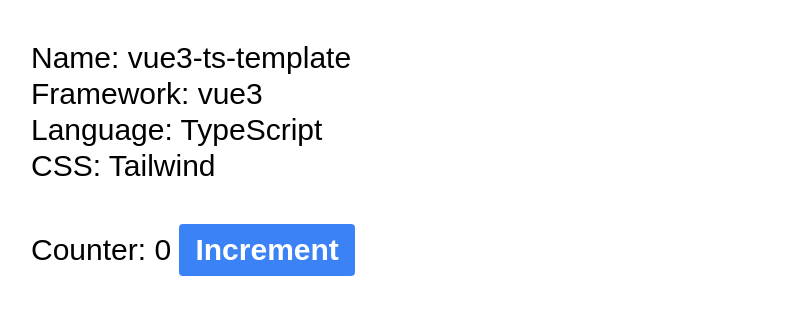
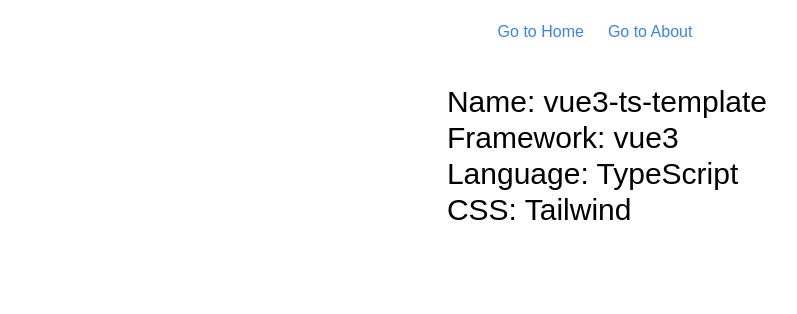
Before and after one commit to siladikarlo856/vue3-ts-template, a Vue app: page /ethical-legal-store/about in a window 1280 px wide. Shown: the top 314 px of the page, without its empty margins (33-830 px from the left). Built offline with nearby package versions, Linux system fonts and the light colour scheme.

Commit message:
Vue router added. webpack resolve @

```diff
--- a/package.json
+++ b/package.json
@@ -55,6 +55,7 @@
   },
   "dependencies": {
     "pinia": "^2.0.26",
-    "vue": "^3.2.45"
+    "vue": "^3.2.45",
+    "vue-router": "^4.1.6"
   }
 }
--- a/src/App.vue
+++ b/src/App.vue
@@ -1,32 +1,30 @@
 <template>
-  <div class="mt-10 text-3xl mx-auto max-w-6xl">
-    <div>Name: vue3-ts-template</div>
-    <div>Framework: vue3</div>
-    <div>Language: TypeScript</div>
-    <div>CSS: Tailwind</div>
+  <div class="container mx-auto mt-5">
+    <ul class="flex justify-center">
+      <li class="mr-6">
+        <router-link to="/" class="text-blue-500 hover:text-blue-800"
+          >Go to Home</router-link
+        >
+      </li>
+      <li class="mr-6">
+        <router-link to="/about" class="text-blue-500 hover:text-blue-800"
+          >Go to About</router-link
+        >
+      </li>
+    </ul>
   </div>
-  <div class="mt-10 text-3xl mx-auto max-w-6xl">
-    Counter: {{ counterStore.count }}
-    <button
-      @click="counterStore.increment"
-      class="bg-blue-500 hover:bg-blue-700 text-white font-bold py-2 px-4 rounded"
-    >
-      Increment
-    </button>
+  <div class="flex">
+    <router-view></router-view>
   </div>
 </template>
 
 <script lang="ts">
 import { defineComponent } from "vue";
-import { useCounterStore } from "./stores/counterStore";
 
 export default defineComponent({
   setup() {
-    const counterStore = useCounterStore();
-
     console.log("Test lint warning");
-
-    return { counterStore };
+    return {};
   },
 });
 </script>
--- a/src/bootloader.ts
+++ b/src/bootloader.ts
@@ -4,10 +4,12 @@
 import "./index.scss";
 
 import App from "./App.vue";
+import router from "./router";
 
 const pinia = createPinia();
 const app = createApp(App);
 
+app.use(router);
 app.use(pinia);
 
 app.mount("#app");
--- /dev/null
+++ b/src/router/index.ts
@@ -0,0 +1,23 @@
+import { createRouter, createWebHistory, RouteRecordRaw } from "vue-router";
+import AboutView from "@/views/AboutView/AboutView.vue";
+import HomeView from "@/views/HomeView/HomeView.vue";
+
+const routes: Array<RouteRecordRaw> = [
+  {
+    path: "/",
+    name: "home",
+    component: HomeView,
+  },
+  {
+    path: "/about",
+    name: "about",
+    component: AboutView,
+  },
+];
+
+const router = createRouter({
+  history: createWebHistory("ethical-legal-store"),
+  routes,
+});
+
+export default router;
--- /dev/null
+++ b/src/views/AboutView/AboutView.vue
@@ -0,0 +1,19 @@
+<template>
+  <div class="mt-10 text-3xl mx-auto max-w-6xl">
+    <div>Name: vue3-ts-template</div>
+    <div>Framework: vue3</div>
+    <div>Language: TypeScript</div>
+    <div>CSS: Tailwind</div>
+  </div>
+</template>
+
+<script lang="ts">
+import { defineComponent } from "vue";
+
+export default defineComponent({
+  name: "AboutView",
+  setup() {
+    return {};
+  },
+});
+</script>
--- /dev/null
+++ b/src/views/HomeView/HomeView.vue
@@ -0,0 +1,25 @@
+<template>
+  <div class="mt-10 text-3xl mx-auto max-w-6xl">
+    Counter: {{ counterStore.count }}
+    <button
+      @click="counterStore.increment"
+      class="bg-blue-500 hover:bg-blue-700 text-white font-bold py-2 px-4 rounded"
+    >
+      Increment
+    </button>
+  </div>
+</template>
+
+<script lang="ts">
+import { defineComponent } from "vue";
+import { useCounterStore } from "@/stores/counterStore";
+
+export default defineComponent({
+  name: "HomeView",
+  setup() {
+    const counterStore = useCounterStore();
+
+    return { counterStore };
+  },
+});
+</script>
--- a/webpack.config.js
+++ b/webpack.config.js
@@ -1,3 +1,4 @@
+const path = require("path");
 const HtmlWebPackPlugin = require("html-webpack-plugin");
 const ModuleFederationPlugin = require("webpack/lib/container/ModuleFederationPlugin");
 const { VueLoaderPlugin } = require("vue-loader");
@@ -9,6 +10,9 @@
 
   resolve: {
     extensions: [".tsx", ".ts", ".vue", ".jsx", ".js", ".json"],
+    alias: {
+      "@": path.resolve(__dirname, "./src"),
+    },
   },
 
   devServer: {
```
Also changed, not shown: 1 other file (tests, documents, lock files or other folders).
